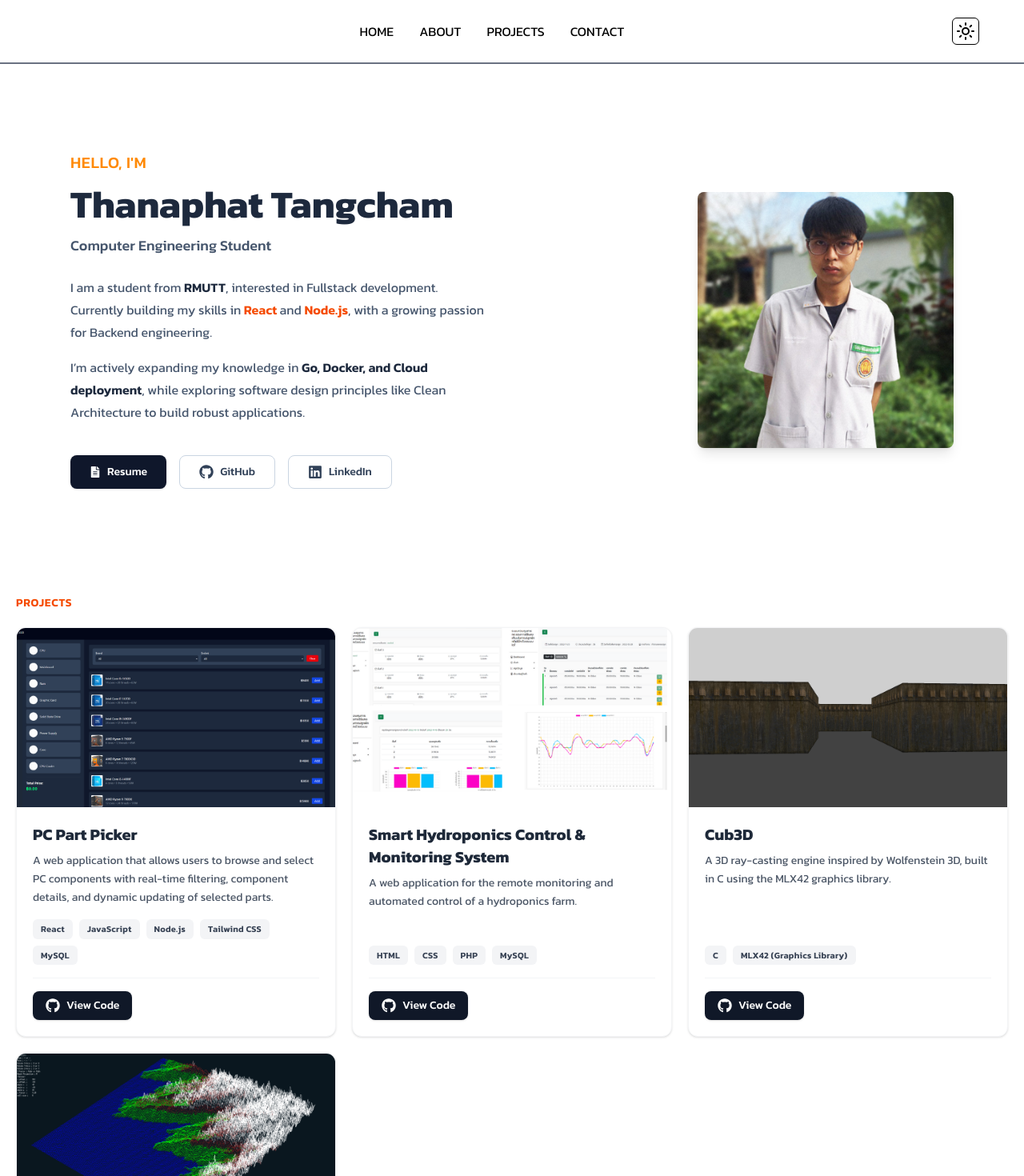
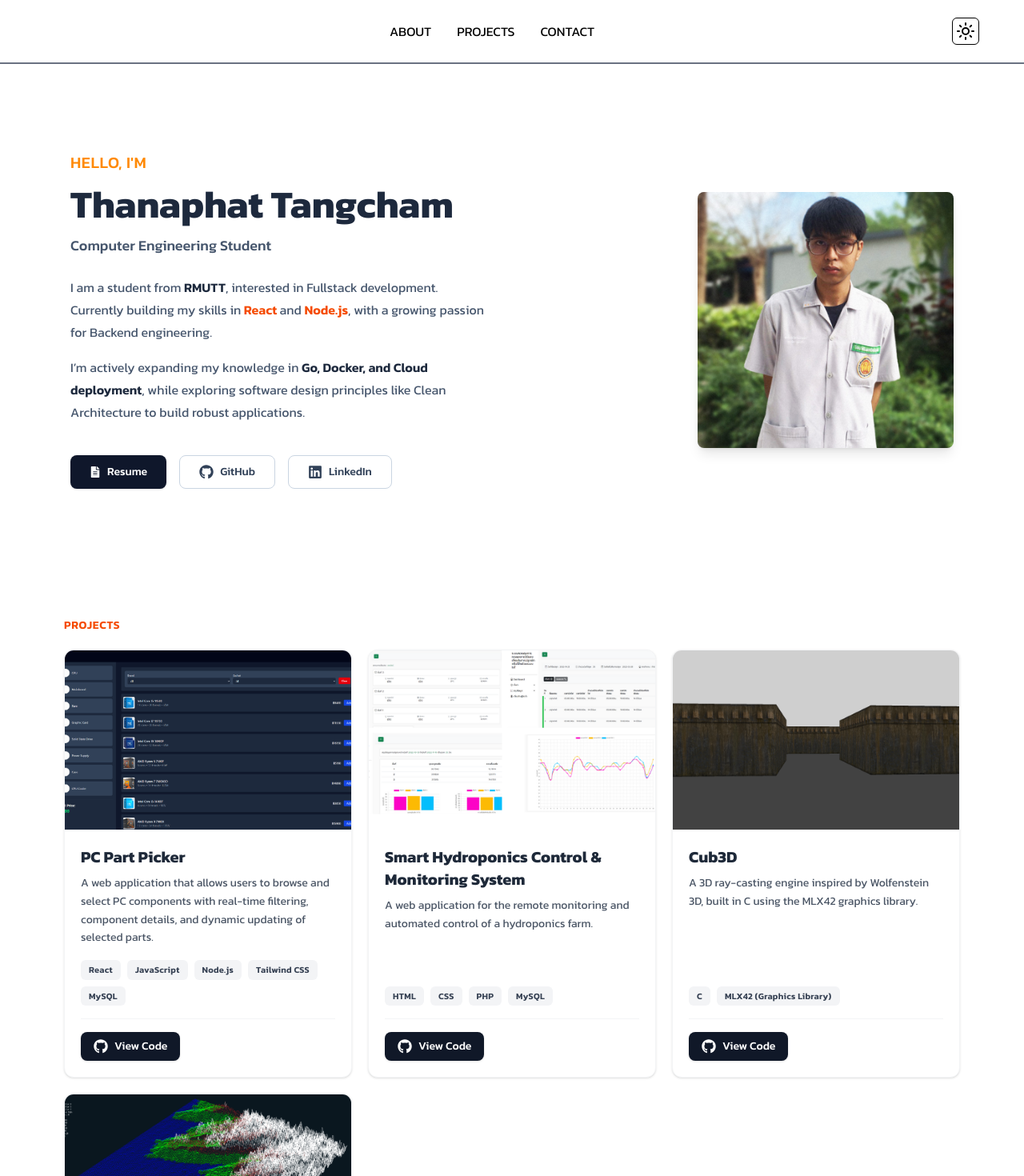
Before and after one commit to 9Thanaphat/portfolio-web, a React (Vite) app: page / in a window 1280 px wide. Shown: the top 1470 px of the page at 80% size. Built offline with nearby package versions, Linux system fonts and the light colour scheme; a web font is replaced by a local one.

Commit message:
update portfolio padding

```diff
--- a/src/components/NavBar.jsx
+++ b/src/components/NavBar.jsx
@@ -29,7 +29,7 @@ function NavBar() {
 		<div className='h-20 px-4 sm:px-10 flex justify-between items-center border-b-2 border-gray-500 bg-primary dark:bg-[#000d21] dark:text-white'>
 			<div className=''></div>
 			<div className="hidden md:flex space-x-8">
-				<a href="#home" className="hover:text-orange-600">HOME</a>
+				{/* <a href="#home" className="hover:text-orange-600">HOME</a> */}
 				<a href="#about" className="hover:text-orange-600">ABOUT</a>
 				<a href="#portfolio" className="hover:text-orange-600">PROJECTS</a>
 				<a href="#contact" className="hover:text-orange-600">CONTACT</a>
--- a/src/components/Portfolio.jsx
+++ b/src/components/Portfolio.jsx
@@ -40,7 +40,8 @@ const projects = [
 
 const Portfolio = () => {
   return (
-	<section id='portfolio' className='p-5'>
+	<section id='portfolio' className='px-6 py-12 lg:px-20 bg-primary dark:bg-[#00021c] dark:text-white'>
+    <div className='max-w-7xl mx-auto'>
       <span className="text-orange-600 dark:text-orange-400 font-semibold tracking-wider text-sm uppercase">
               Projects
           </span>
@@ -58,6 +59,7 @@ const Portfolio = () => {
           />
         ))}
       </div>
+    </div>
   </section>
   )
 }
```
Lines whose indentation alone changed are shown as unchanged.
